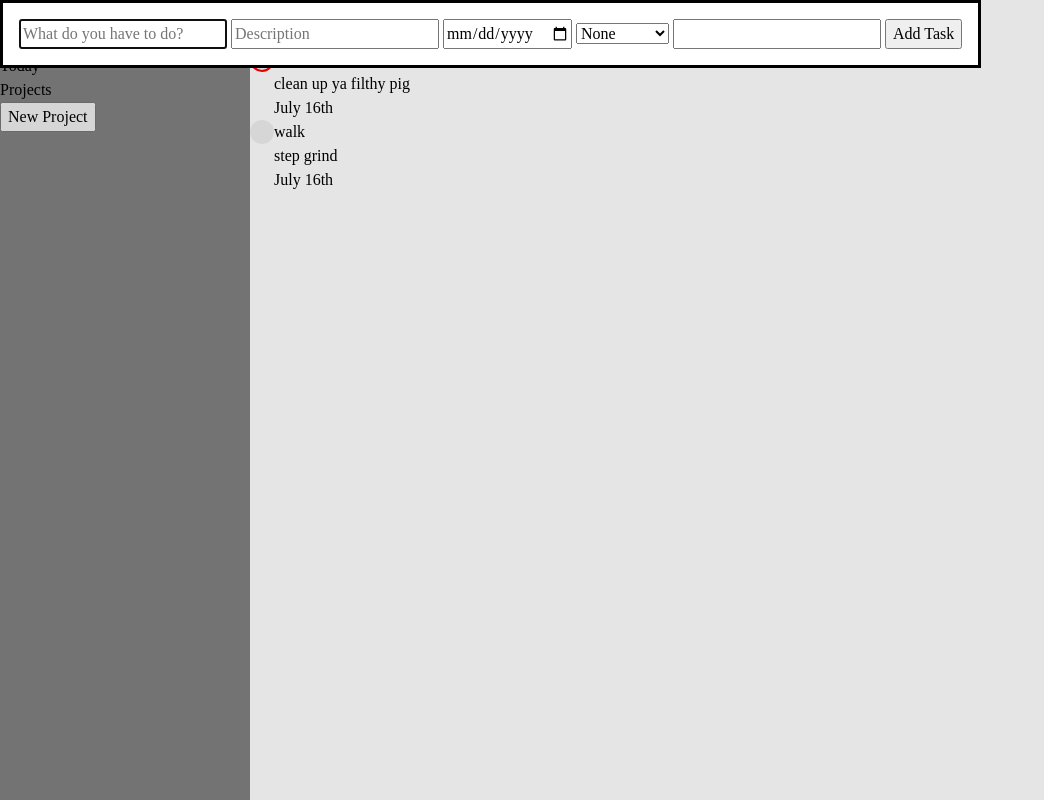
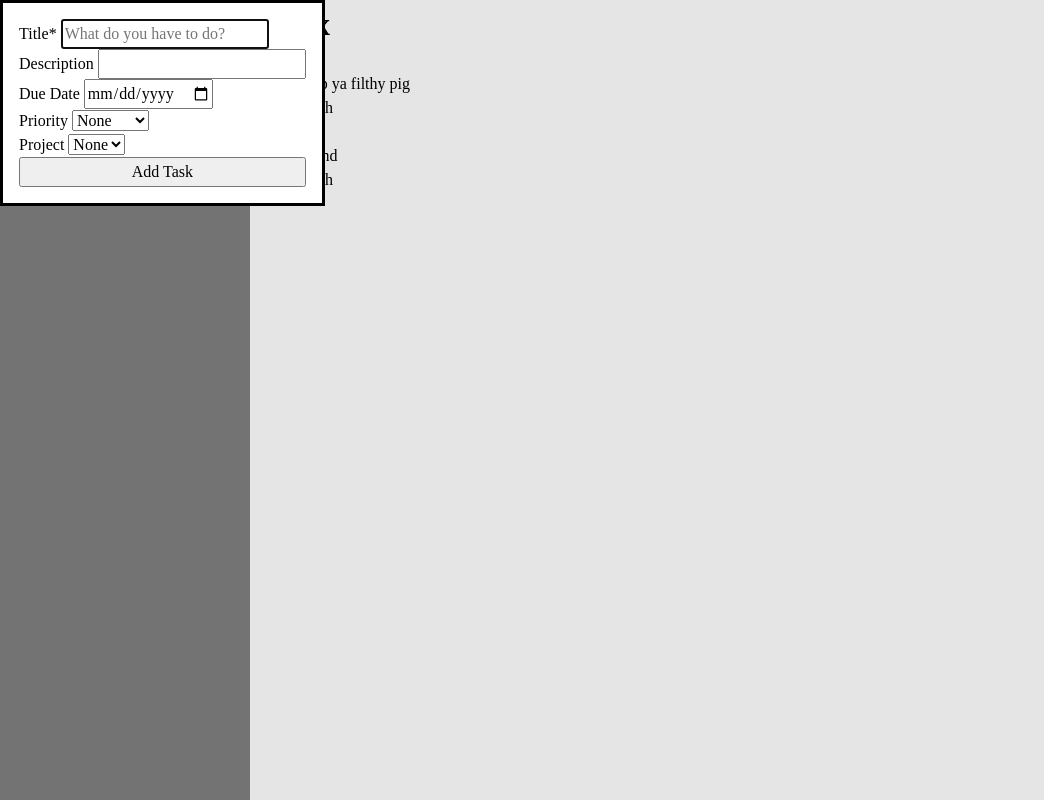
Before and after one commit to nepallium/odin-todo-list, a website built with webpack: page src/index.html in a window 1280 px wide. Both pictures are taken after a click on the button "Add Task". Shown: the whole page, without its empty margins (0-1044 px from the left). Built offline with nearby package versions, Linux system fonts and the light colour scheme.

Commit message:
Add project dropdown selector

```diff
--- a/src/index.html
+++ b/src/index.html
@@ -29,28 +29,33 @@
 
     <!-- DIALOG MODALS -->
     <dialog class="add-todo">
-    <form id="todo-form">
+    <form autocomplete="off" id="todo-form">
         <label>
-            <input id="title" name="title" placeholder="What do you have to do?">
+            Title*
+            <input id="title" name="title" placeholder="What do you have to do?" required aria-required="true">
         </label>
         <label>
-            <input id="desc" name="description" placeholder="Description">
+            Description
+            <input id="desc" name="description">
         </label>
         <label>
+            Due Date
             <input type="date" id="dueDate" name="dueDate">
         </label>
         <label>
+            Priority
             <select id="priority" name="priority">
-                <optgroup label="Priority">
-                    <option>None</option>
-                    <option>Low</option>
-                    <option>Medium</option>
-                    <option>High</option>
-                </optgroup>
+                <option>None</option>
+                <option>Low</option>
+                <option>Medium</option>
+                <option>High</option>
             </select>
         </label>
-        <label>
-            <input id="project" name="project">
+        <label class="project-autocomplete">
+            Project
+            <select id="project" name="project">
+                <option>None</option>
+            </select>
         </label>
 
         <button type="submit" id="confirmBtn">Add Task</button>
--- a/src/modals.js
+++ b/src/modals.js
@@ -3,10 +3,12 @@ import todoState from "./state";
 import domFunctions from "./domFunctions";
 
 export function listenForNewTodo() {
+
     // Add Task Modal
     const dialog = document.querySelector("dialog.add-todo")
     const addButton = document.querySelector('.add');
     addButton.addEventListener('click', () => {
+        updateProjectDropdown()
         dialog.showModal()
     })
 
@@ -32,6 +34,23 @@ export function listenForNewTodo() {
     })
 }
 
+function updateProjectDropdown() {
+    const dropdown = document.querySelector("select#project");
+    dropdown.innerHTML = ""
+
+    const noneOption = document.createElement("option")
+    noneOption.textContent = "None"
+    dropdown.appendChild(noneOption)
+
+    for (const proj in todoState.allLists) {
+        if (proj != "inbox") {
+            const option = document.createElement("option");
+            option.textContent = proj
+            dropdown.appendChild(option)
+        }
+    }
+}
+
 export function listenForNewProject() {
     const dialog = document.querySelector("dialog.add-project")
     const addButton = document.querySelector('button.add-project');
@@ -45,7 +64,11 @@ export function listenForNewProject() {
         e.preventDefault()
 
         const project = document.getElementById("proj-name").value;
-        todoState.addProject(project);
+        if (!todoState.addProject(project)) {
+            alert("A project with the same name already exists!")
+            form.reset()
+            return
+        };
         console.log(todoState.allLists)
 
         form.reset()
--- a/src/styles.css
+++ b/src/styles.css
@@ -47,3 +47,11 @@ main {
         }
     }
 }
+
+dialog {
+
+    form {
+        display: flex;
+        flex-direction: column;
+    }
+}
```
